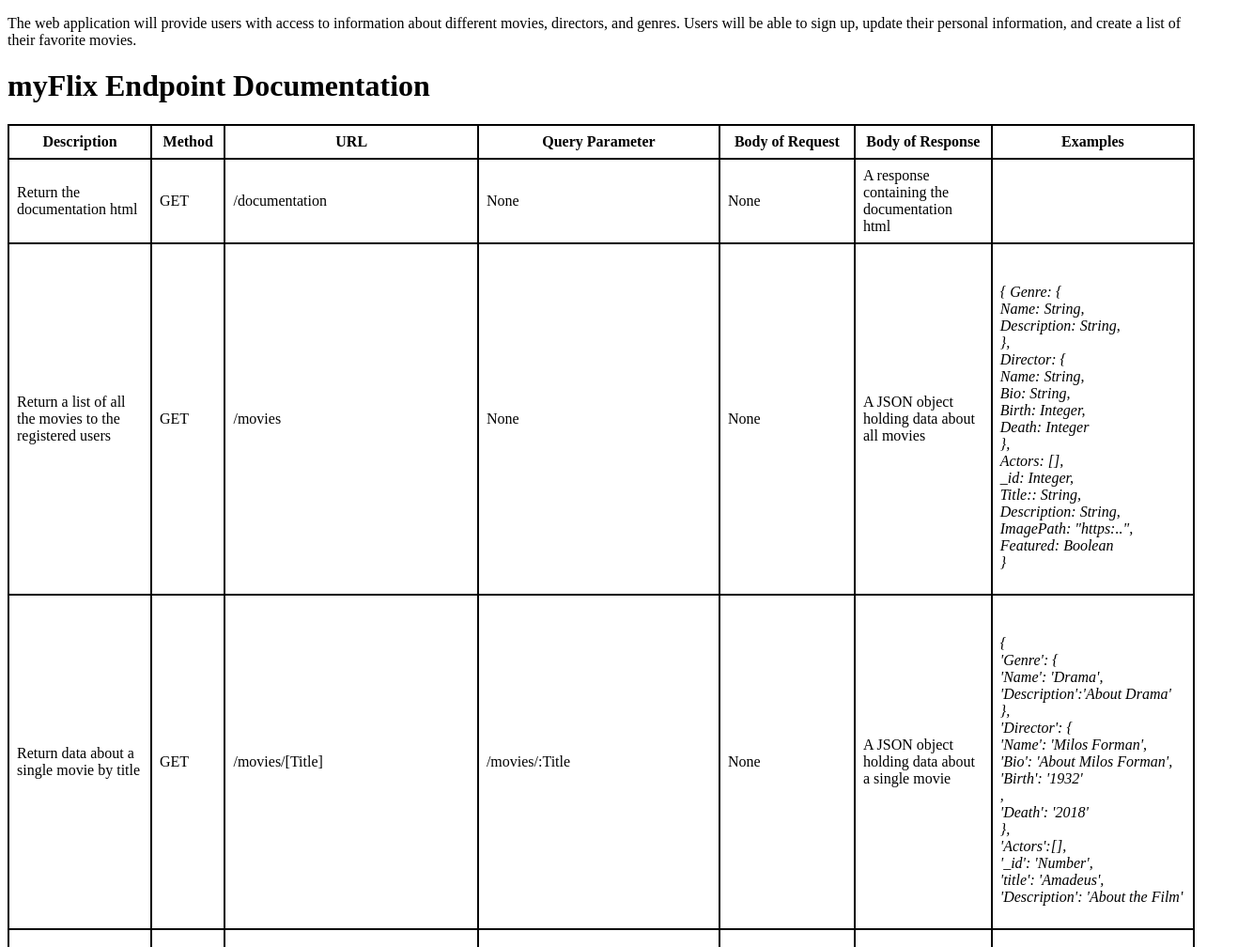
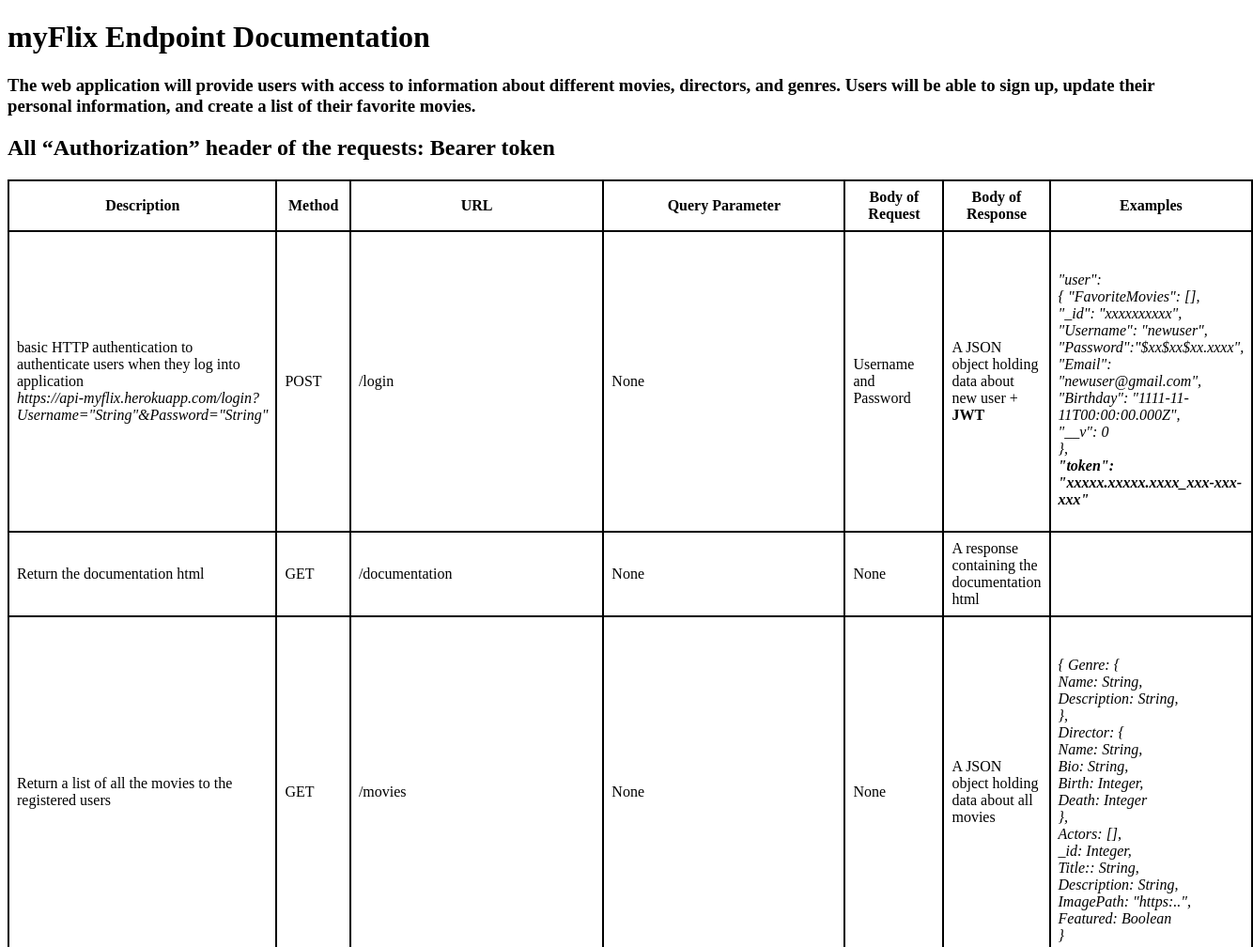
Before and after one commit to HalehGhavami/Movi_API, a website: page public/documentation.html in a window 1280 px wide. Shown: the top 1008 px of the page at 94% size, 1334 px wide, since content can reach past the window. Drawn offline with Linux system fonts and the light colour scheme.

Commit message:
added /login endpoint

```diff
--- a/public/documentation.html
+++ b/public/documentation.html
@@ -19,14 +19,16 @@
   </head>
   <body>
 
-
-    <p>The web application will provide users with access to information about
+<h1>myFlix Endpoint Documentation </h1>
+    <h3>The web application will provide users with access to information about
     different movies, directors, and genres. Users will be able to sign up,
     update their personal information, and create a list of their favorite
-    movies.</p>
+    movies.</h3>
 
     <table>
-      <h1>myFlix Endpoint Documentation</h1>
+
+        <h2>All “Authorization” header of the requests: Bearer token</h2>
+
       <thead>
       <tr>
         <th>Description</th>
@@ -40,6 +42,28 @@
       </thead>
       <tbody>
 
+        <tr>
+        <td>basic HTTP authentication to authenticate users when they log into application<br><em>https://api-myflix.herokuapp.com/login?Username="String"&Password="String"</em></td>
+        <td>POST</td>
+        <td>/login</td>
+        <td>None</td>
+        <td>Username and Password</td>
+        <td>A JSON object holding data about new user + <b>JWT</b> </td>
+        <td><em><br><p>
+          <span>"user":</span><br>
+           {
+        <span>"FavoriteMovies":</span> [],<br>
+        <span>"_id":</span> "xxxxxxxxxx",<br>
+       <span> "Username":</span> "newuser",<br>
+        <span>"Password":</span>"$xx$xx$xx.xxxx",<br>
+        <span>"Email":</span> "newuser@gmail.com",<br>
+        <span>"Birthday":</span> "1111-11-11T00:00:00.000Z",<br>
+        <span>"__v":</span> 0 <br>
+    },<br>
+    <span><b>"token": "xxxxx.xxxxx.xxxx_xxx-xxx-xxx"</b></span>
+        </p>
+            </em></td>
+      </tr>
 
 
       <tr>
@@ -129,14 +153,14 @@
           <p>{ <br> Username: string (required) with Length({ min: 5 } and alphanumeric characters <br> Password: string (required) <br> Email: has to be valid String (required)<br> Birthday: date <br> } </p>
         </td>
         <td>
-          A JSON object holding data about the user that was added. <br>
+          A JSON object holding data about the user that was added + <b>hashed password</b> <br>
         <td>
             <em><p>{
               <span>FavoriteMovies: [ movieByIDs]
               ,</span>
               <span>_id: "Number"</span>
               <span>Username:</span> "Haleh",<br>
-              <span>Password:</span> "1234",<br>
+              <span>Password:</span> "$xx$xx$xxx.xxxxxx",<br>
               <span>Email:</span> "hgh030156@gmail.com",<br>
               <span>Birthday:</span> "1977-03-23",<br>
             }</p></em>
```
